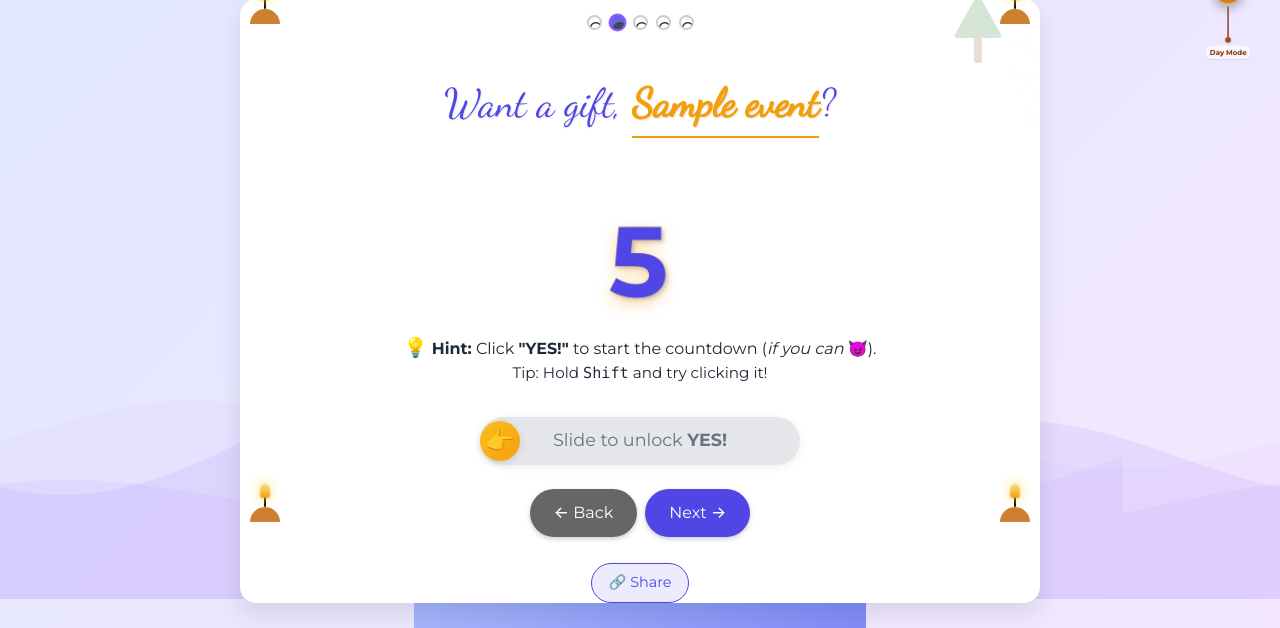
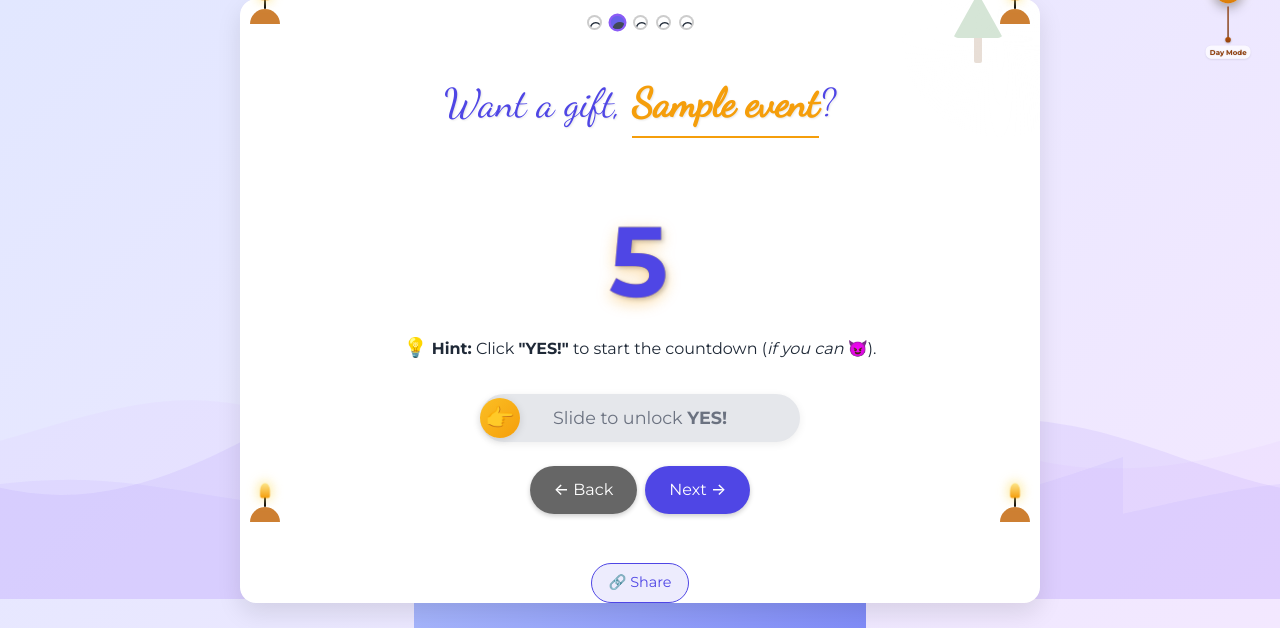
Before and after one commit to Harshit-code-tech/Reminder, a Django app: page /reminders/greeting-card/1/ in a window 1280 px wide. Shown: the part 201-829 px from the top of the page. Run offline with Django 5.2, Linux system fonts and the light colour scheme; a user stored in the database is signed in; tables that the repository leaves empty hold one stand-in row (values such as "Sample post"); data that the repository does not hold is empty; some libraries are stand-ins or nearby versions.

Commit message:
Update greeting_card.html

```diff
--- a/reminders/templates/reminders/greeting_card.html
+++ b/reminders/templates/reminders/greeting_card.html
@@ -90,7 +90,7 @@
             <span class="hint-icon">💡</span>
             <strong>Hint:</strong> Click <b>"YES!"</b> to start the countdown
             (<em>if you can</em> 😈).<br>
-            <span style="font-size: 0.95em;">Tip: Hold <kbd>Shift</kbd> and try clicking it!</span>
+
           </div>
           <div class ="slider-unlock-container">
             <div class="slider-track">
```
